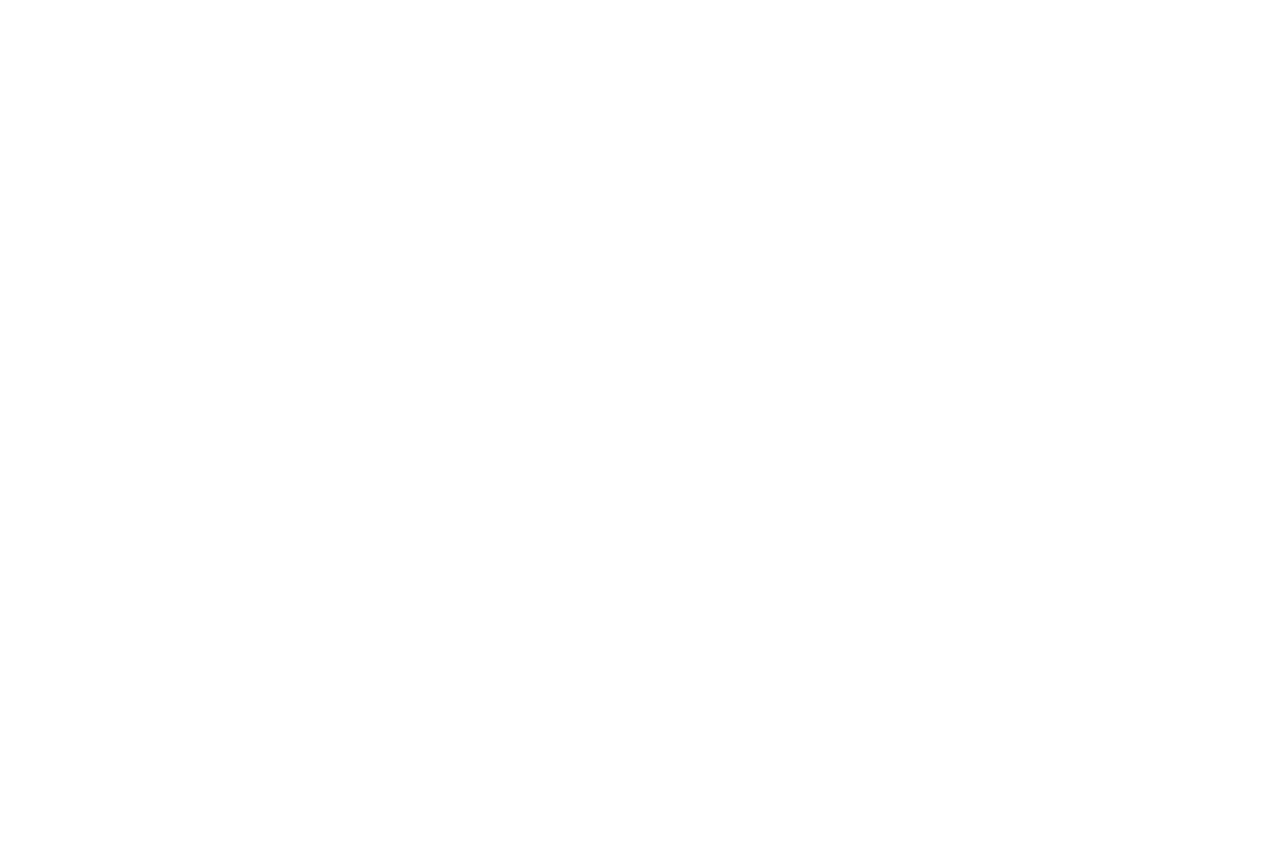
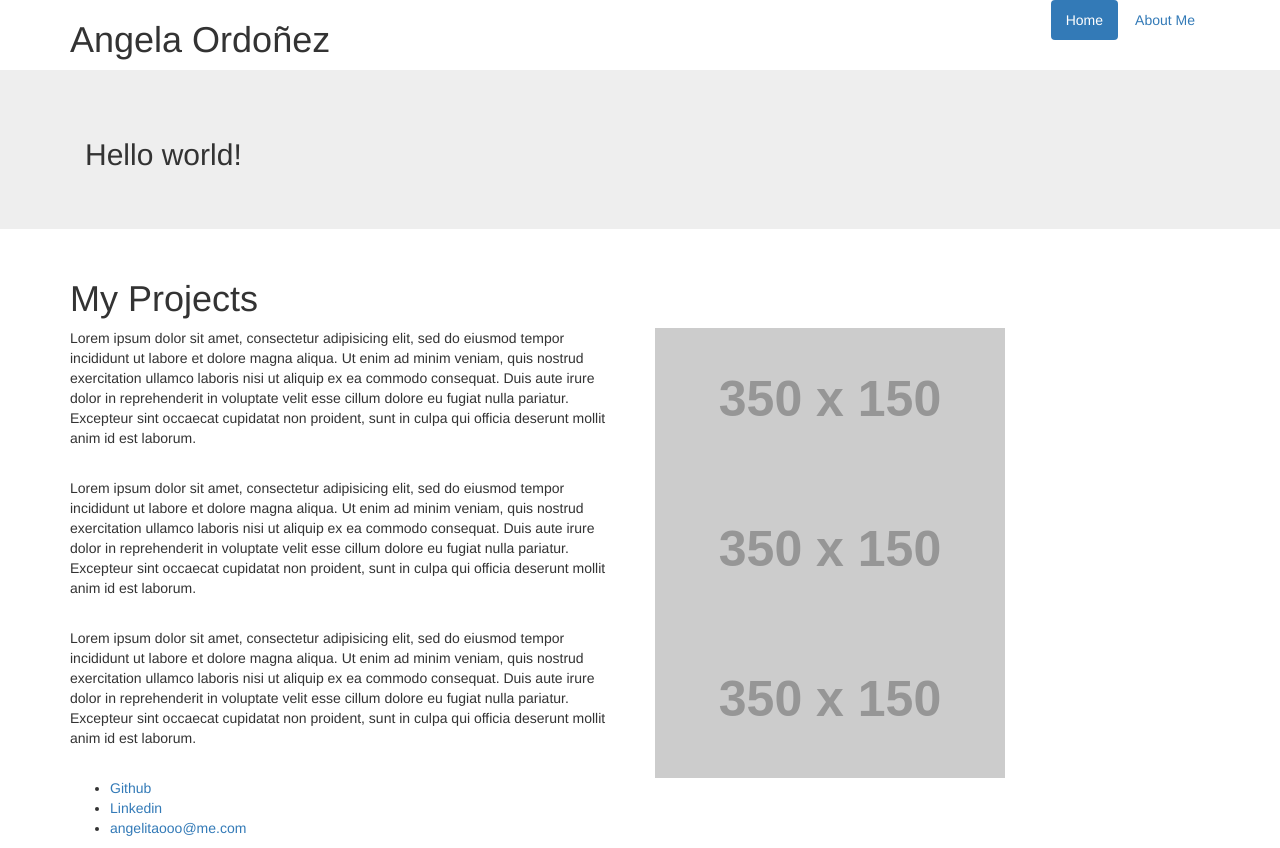
Before and after one commit to angelitaooo/angelitaooo.github.io, a plain HTML site: page index.html in a window 1280 px wide. Before the commit the page ends 800 px from the top, so only its background shows below. Drawn offline with Linux system fonts and the light colour scheme; placeholder pictures from the web are drawn by us.

Commit message:
sections initial html

```diff
--- a/index.html
+++ b/index.html
@@ -8,22 +8,97 @@
 </head>
 <body>
 	<!-- header -->
-		<!-- logo -->
-		<!-- /logo -->
+	<div class="header">
+		<div class="container">
+			<div class="row">
+			  	<!-- logo -->
+			  	<div class="col-md-6">
+			  		<h1>Angela Ordo&#241;ez</h1>
+			  	</div>
+		  <!-- /logo -->
 
 		<!-- nav -->
+				<div class="col-md-6">
+					<ul class="nav nav-pills pull-right">
+						<li class="active"><a href="#">Home</a></li>
+						<li><a href="#">About Me</a></li>
+					</ul>
+				</div>
 		<!-- /nav -->
+			</div>
+		</div>
+	</div>
 	<!-- /header -->
 
 	<!-- jumbotron -->
+	<div class="jumbotron">
+		<div class="container">
+			<div class="col-md-12">
+				<h2>Hello world!</h2>
+			</div>
+		</div>
+	</div>
 	<!-- /jumbotron -->
 
 	<!-- projects -->
+	<div class="projects">
+		<div class="container">
+			<h1>My Projects</h1>
 		<!-- project-item -->
+			<div class="row">
+				<div class="col-md-6">
+					<p>Lorem ipsum dolor sit amet, consectetur adipisicing elit, sed do eiusmod
+					tempor incididunt ut labore et dolore magna aliqua. Ut enim ad minim veniam,
+					quis nostrud exercitation ullamco laboris nisi ut aliquip ex ea commodo
+					consequat. Duis aute irure dolor in reprehenderit in voluptate velit esse
+					cillum dolore eu fugiat nulla pariatur. Excepteur sint occaecat cupidatat non
+					proident, sunt in culpa qui officia deserunt mollit anim id est laborum.</p>
+				</div>
+				<div class="col-md-6">
+					<img src="http://placehold.it/350x150"/>
+				</div>
+			</div>
+			<div class="row">
+				<div class="col-md-6">
+					<p>Lorem ipsum dolor sit amet, consectetur adipisicing elit, sed do eiusmod
+					tempor incididunt ut labore et dolore magna aliqua. Ut enim ad minim veniam,
+					quis nostrud exercitation ullamco laboris nisi ut aliquip ex ea commodo
+					consequat. Duis aute irure dolor in reprehenderit in voluptate velit esse
+					cillum dolore eu fugiat nulla pariatur. Excepteur sint occaecat cupidatat non
+					proident, sunt in culpa qui officia deserunt mollit anim id est laborum.</p>
+				</div>
+				<div class="col-md-6">
+					<img src="http://placehold.it/350x150"/>
+				</div>
+			</div>
+			<div class="row">
+				<div class="col-md-6">
+					<p>Lorem ipsum dolor sit amet, consectetur adipisicing elit, sed do eiusmod
+					tempor incididunt ut labore et dolore magna aliqua. Ut enim ad minim veniam,
+					quis nostrud exercitation ullamco laboris nisi ut aliquip ex ea commodo
+					consequat. Duis aute irure dolor in reprehenderit in voluptate velit esse
+					cillum dolore eu fugiat nulla pariatur. Excepteur sint occaecat cupidatat non
+					proident, sunt in culpa qui officia deserunt mollit anim id est laborum.</p>
+				</div>
+				<div class="col-md-6">
+					<img src="http://placehold.it/350x150"/>
+				</div>
+			</div>
 		<!-- /project-item -->
+		</div>
+	</div>
 	<!-- /projects -->
 
 	<!-- footer -->
+	<div class="footer">
+		<div class="container">
+			<ul>
+				<li><a href="https://github.com/angelitaooo">Github</a></li>
+				<li><a href="https://www.linkedin.com/in/angela-ordo%C3%B1ez-cisneros-883a2b41?trk=hp-identity-name">Linkedin</a></li>
+				<li><a href="mailto:angelitaooo@me.com" target="_top">angelitaooo@me.com</a></li>
+			</ul>
+		</div>
+	</div>
 	<!-- /footer -->
 </body>
 </html>
```
